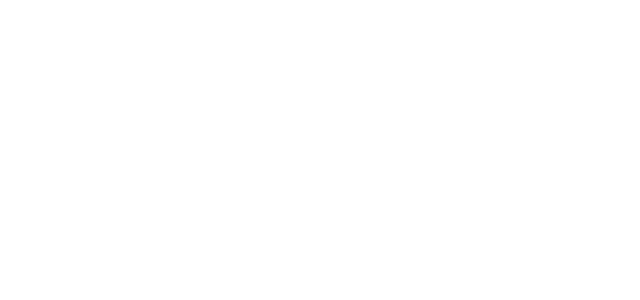
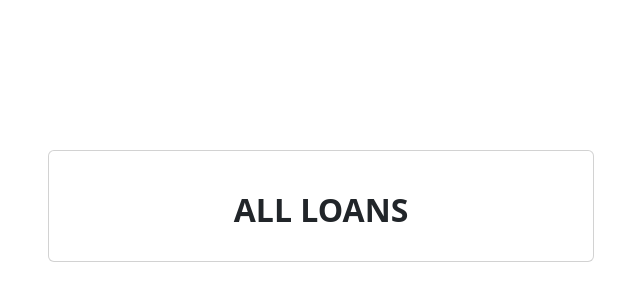
Before and after one commit to geraldofori/microfinance-app, a React (Create React App) app in the folder client/: page /dashboard in a window 1280 px wide. Before the commit this address had no page. Shown: the part 194-494 px from the top of the page, without its empty margins (319-959 px from the left). Built offline with nearby package versions, Linux system fonts and the light colour scheme.

Commit message:
added a customer dashboard to show all loans

```diff
--- a/client/src/App.js
+++ b/client/src/App.js
@@ -3,6 +3,7 @@
 import Register from "./components/auth/Register";
 import Login from "./components/auth/Login";
 import TakeLoan from "./components/customer/TakeLoan";
+import Dashboard from "./components/customer/Dashboard";
 
 function App() {
   return (
@@ -12,6 +13,7 @@
             <Route path="/register" element={<Register/>} />
             <Route path="/login" element={<Login/>} />
             <Route path="/takeLoan" element={<TakeLoan/>} />
+            <Route path="/dashboard" element={<Dashboard/>} />
         </Routes>
       </Router>
   );
--- /dev/null
+++ b/client/src/components/customer/Dashboard.js
@@ -0,0 +1,25 @@
+import React from "react";
+import {Button, Card, Col, Container, Row} from "react-bootstrap";
+
+export default function Dashboard(){
+    return(
+        <div>
+            <Container>
+                <Row className="vh-100 d-flex justify-content-center align-items-center">
+                    <Col md={8} lg={6} xs={12}>
+                        <Card className="px-4">
+                            <Card.Body>
+                                <div className="mb-3 mt-md-4">
+                                    <h2 className="fw-bold mb-2 text-center text-uppercase ">
+                                        All Loans
+                                    </h2>
+                                </div>
+                            </Card.Body>
+                        </Card>
+                    </Col>
+                </Row>
+            </Container>
+        </div>
+
+    )
+}
```
